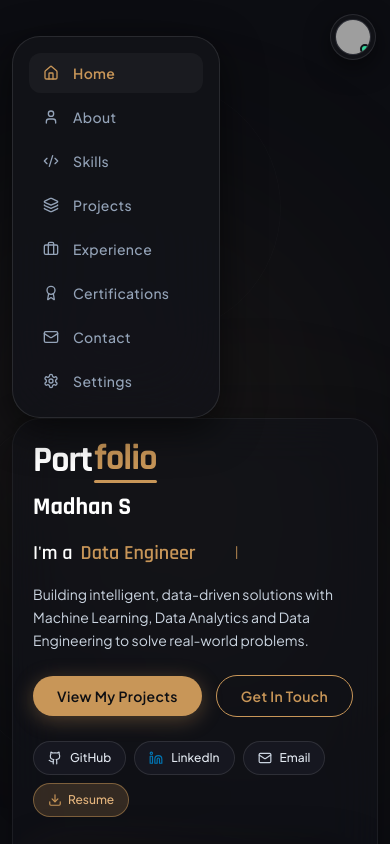
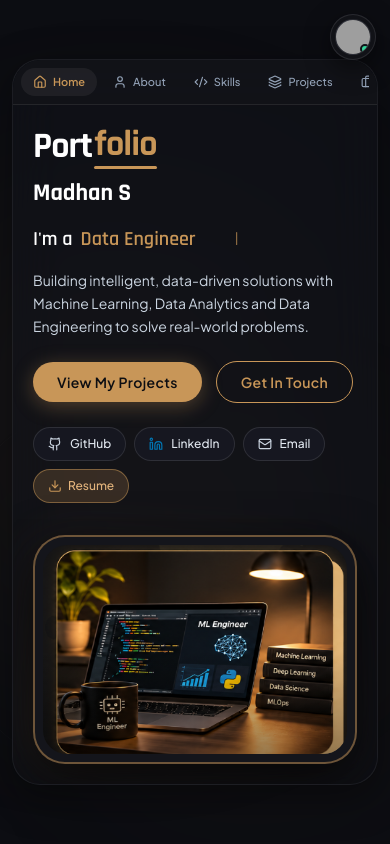
Before and after one commit to madhan0223/portfolio_madhan, a React (Vite) app: page / in a window 390 px wide. Shown: the top 844 px of the page. Built offline with nearby package versions, Linux system fonts and the light colour scheme; grey boxes are pictures that could not be loaded.

Commit message:
update-9

```diff
--- a/src/App.jsx
+++ b/src/App.jsx
@@ -14,6 +14,7 @@ import { Contact } from './components/Contact';
 import { ResumeSettingsModal } from './components/ResumeSettingsModal';
 import { ProfileDropdown } from './components/ProfileDropdown';
 import { ProfileModal } from './components/ProfileModal';
+import { MobileNav } from './components/MobileNav';
 
 const ToastNotification = () => {
   const { toastMessage } = useResume();
@@ -55,13 +56,19 @@ function AppContent() {
       {/* Main SnapFolio Container: Left Sidebar + Center/Right Workstation Area */}
       <div className="relative z-10 w-full max-w-7xl flex flex-col md:flex-row items-center md:items-start gap-6 lg:gap-10 my-auto">
 
-        {/* Left Floating Sidebar Navigation */}
+        {/* Left Floating Sidebar Navigation (Desktop only) */}
         <Sidebar />
 
-        {/* Center/Right Dynamic Content Area (Smooth In-Place Crossfade with Vertical Scrolling) */}
-        <main className={`flex-1 w-full rounded-[28px] bg-[#121319]/60 border border-white/[0.06] shadow-[0_12px_40px_rgba(0,0,0,0.4)] backdrop-blur-xl p-5 sm:p-8 lg:p-10 min-h-[580px] max-h-[86vh] overflow-y-auto custom-scrollbar scroll-smooth flex flex-col ${
-          activeTab === 'home' ? 'justify-center' : 'justify-start'
-        }`}>
+        {/* Main Content Wrapper — includes mobile nav + content area */}
+        <div className="flex-1 w-full flex flex-col rounded-[28px] bg-[#121319]/60 border border-white/[0.06] shadow-[0_12px_40px_rgba(0,0,0,0.4)] backdrop-blur-xl overflow-hidden">
+
+          {/* Mobile Top Horizontal Navigation */}
+          <MobileNav />
+
+          {/* Center/Right Dynamic Content Area (Smooth In-Place Crossfade with Vertical Scrolling) */}
+          <main className={`flex-1 w-full p-5 sm:p-8 lg:p-10 md:min-h-[580px] md:max-h-[86vh] overflow-y-auto custom-scrollbar scroll-smooth flex flex-col ${
+            activeTab === 'home' ? 'justify-center' : 'justify-start'
+          }`}>
           <AnimatePresence mode="wait">
             <motion.div
               key={activeTab}
@@ -81,6 +88,7 @@ function AppContent() {
             </motion.div>
           </AnimatePresence>
         </main>
+        </div>
 
       </div>
 
--- /dev/null
+++ b/src/components/MobileNav.jsx
@@ -0,0 +1,66 @@
+import React from 'react';
+import {
+  Home,
+  User,
+  Code2,
+  Layers,
+  Briefcase,
+  Award,
+  Mail,
+  Settings
+} from 'lucide-react';
+import { useNavigation } from '../context/NavigationContext';
+import { useResume } from '../context/ResumeContext';
+
+const NAV_ITEMS = [
+  { id: 'home', label: 'Home', icon: Home },
+  { id: 'about', label: 'About', icon: User },
+  { id: 'skills', label: 'Skills', icon: Code2 },
+  { id: 'projects', label: 'Projects', icon: Layers },
+  { id: 'experience', label: 'Exp', icon: Briefcase },
+  { id: 'certifications', label: 'Certs', icon: Award },
+  { id: 'contact', label: 'Contact', icon: Mail },
+];
+
+export const MobileNav = () => {
+  const { activeTab, setActiveTab } = useNavigation();
+  const { openSettings } = useResume();
+
+  return (
+    <nav className="md:hidden sticky top-0 z-30 w-full bg-[#121319]/95 backdrop-blur-xl border-b border-white/[0.08] px-2 py-2 rounded-t-[28px]">
+      <div className="flex items-center gap-1 overflow-x-auto no-scrollbar">
+        {NAV_ITEMS.map((item) => {
+          const Icon = item.icon;
+          const isActive = activeTab === item.id;
+
+          return (
+            <button
+              key={item.id}
+              onClick={() => setActiveTab(item.id)}
+              className={`flex items-center gap-1.5 px-3 py-1.5 rounded-full text-[11px] font-medium whitespace-nowrap shrink-0 transition-all ${
+                isActive
+                  ? 'text-[#c89658] bg-white/[0.06] font-semibold'
+                  : 'text-slate-400 hover:text-white hover:bg-white/[0.03]'
+              }`}
+            >
+              <Icon className={`w-3.5 h-3.5 ${
+                isActive ? 'text-[#c89658]' : 'text-slate-400'
+              }`} />
+              <span>{item.label}</span>
+            </button>
+          );
+        })}
+
+        {/* Settings Item */}
+        <button
+          onClick={openSettings}
+          className="flex items-center gap-1.5 px-3 py-1.5 rounded-full text-[11px] font-medium whitespace-nowrap shrink-0 transition-all text-slate-400 hover:text-[#c89658] hover:bg-white/[0.03]"
+          title="Resume & Portfolio Settings"
+        >
+          <Settings className="w-3.5 h-3.5 text-slate-400" />
+          <span>Settings</span>
+        </button>
+      </div>
+    </nav>
+  );
+};
--- a/src/components/Sidebar.jsx
+++ b/src/components/Sidebar.jsx
@@ -27,7 +27,7 @@ export const Sidebar = () => {
   const { openSettings } = useResume();
 
   return (
-    <aside className="w-52 sm:w-56 shrink-0 h-fit sticky top-6 sm:top-8 self-start z-20 rounded-[28px] bg-[#121319]/90 border border-white/10 shadow-[0_12px_40px_rgba(0,0,0,0.6)] backdrop-blur-2xl p-4 sm:p-5 flex flex-col justify-between select-none">
+    <aside className="hidden md:flex md:flex-col w-52 sm:w-56 shrink-0 h-fit sticky top-6 sm:top-8 self-start z-20 rounded-[28px] bg-[#121319]/90 border border-white/10 shadow-[0_12px_40px_rgba(0,0,0,0.6)] backdrop-blur-2xl p-4 sm:p-5 justify-between select-none">
 
       {/* Navigation Menu List */}
       <nav className="flex flex-col space-y-1 sm:space-y-1.5">
--- a/src/index.css
+++ b/src/index.css
@@ -35,6 +35,10 @@
     scrollbar-width: thin;
     scrollbar-color: rgba(200, 150, 88, 0.4) transparent;
   }
+
+  /* Hide scrollbar for mobile horizontal nav */
+  .no-scrollbar::-webkit-scrollbar { display: none; }
+  .no-scrollbar { -ms-overflow-style: none; scrollbar-width: none; }
 
   .glass-card {
     background: rgba(10, 15, 32, 0.6);
```
